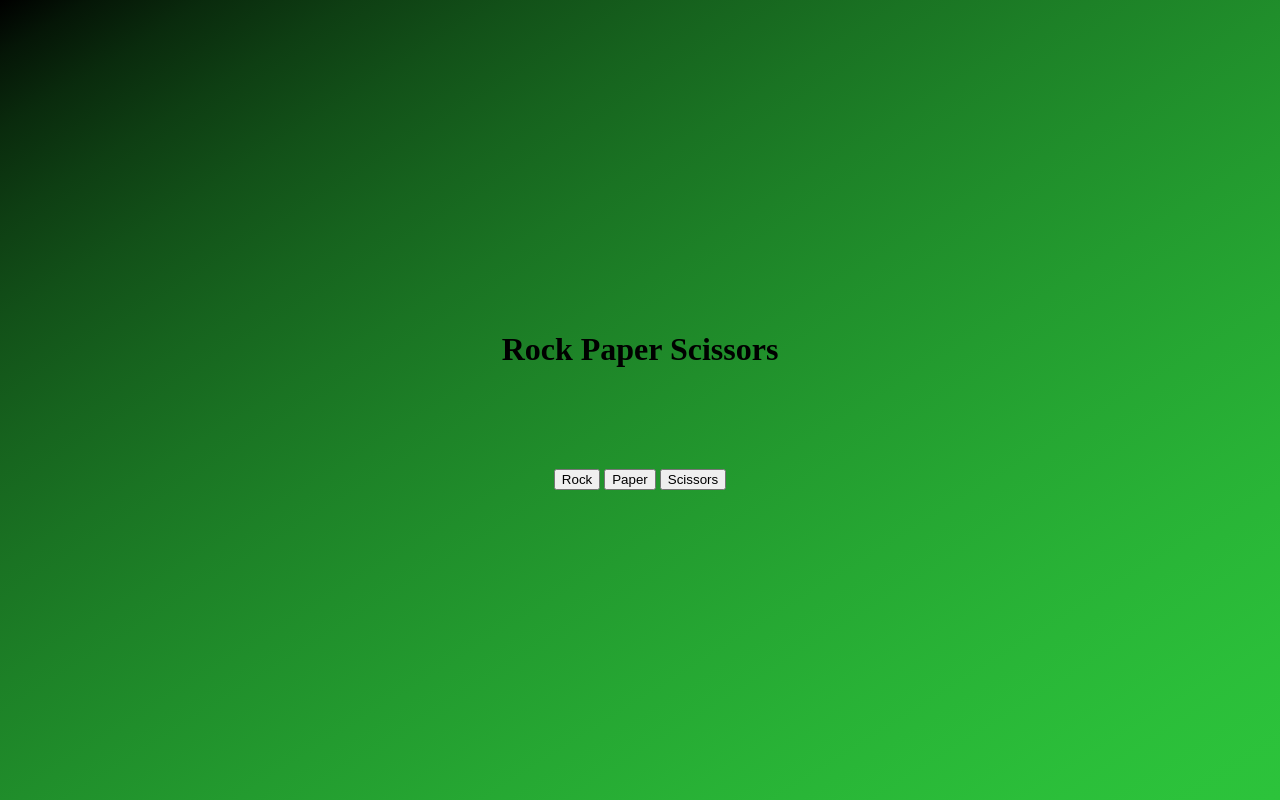
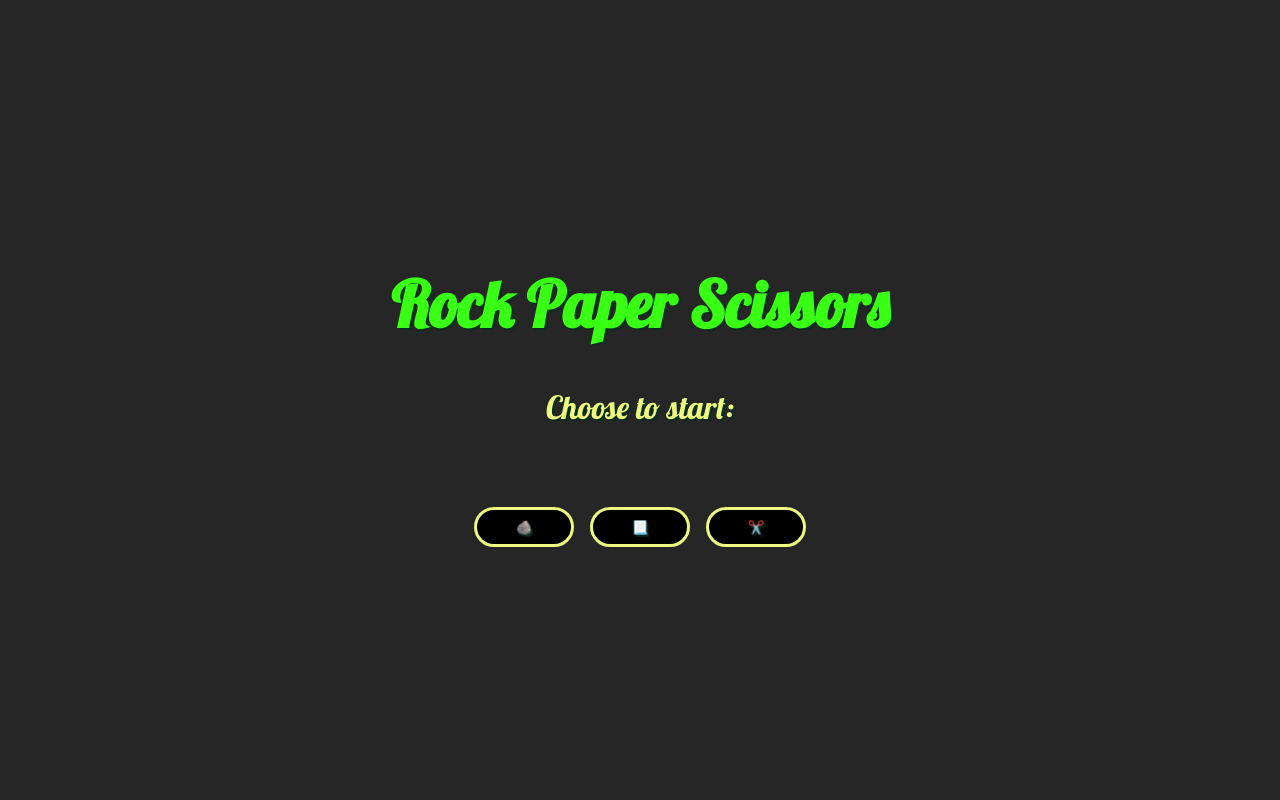
Before and after one commit to Wiktor-Siemiatkowski/TOP_Rock_Paper_Scissors, a plain HTML site: page index.html in a window 1280 px wide. Drawn offline with Linux system fonts and the light colour scheme.

Commit message:
Add style + polish

```diff
--- a/index.html
+++ b/index.html
@@ -3,17 +3,18 @@
 <head>
     <meta charset="UTF-8">
     <title>Rock Paper Scissors</title>
+    <link href="https://fonts.googleapis.com/css2?family=Lobster&display=swap" rel="stylesheet">
     <link rel="stylesheet" href="style.css" >
     <script defer src="script.js"></script>
 </head>
 <body>
     <h1 class="title">Rock Paper Scissors</h1>
-    <div class="outcome"></div>
+    <div class="outcome">Choose to start:</div>
     <div class="score"></div>
     <div class="btns">
-        <button class="rock btn">Rock</button>
-        <button class="paper btn">Paper</button>
-        <button class="scissors btn">Scissors</button>
+        <button class="rock btn">🪨</button>
+        <button class="paper btn">📃</button>
+        <button class="scissors btn">✂️</button>
     </div>
 </body>
 </html>
--- a/script.js
+++ b/script.js
@@ -58,7 +58,7 @@ function playOneRound () {
         outcomemsg.textContent = 'You\'ve lost!'
         compScore++
     }
-    showScore.textContent = `Your score --> ${userScore} ${compScore} <-- AI score`;
+    showScore.textContent = `Your score --> ${userScore} : ${compScore} <-- AI score`;
     gameOver();
 }
 
@@ -86,6 +86,6 @@ function reset () {
     btns.forEach((element) => {
         element.removeAttribute('disabled')
     });
-    showScore.textContent = `Your score --> ${userScore} ${compScore} <-- AI score`;
-    outcomemsg.textContent = '';
+    showScore.textContent = `Your score --> ${userScore} : ${compScore} <-- AI score`;
+    outcomemsg.textContent = 'Choose to start:';
 }
--- a/style.css
+++ b/style.css
@@ -1,3 +1,9 @@
+* {
+  color: #39FF14;
+  font-family: 'Lobster', cursive;
+  text-shadow: 2px 2px #092E20;
+}
+
 html {
     height: 100%;
 }
@@ -9,30 +15,37 @@ body {
     align-items: center;
     margin: 0;
     height: 100%;
-    background-repeat: no-repeat;
-    background-attachment: fixed;
-    background : linear-gradient(
-      to bottom right,
-      hsl(0, 0%, 0%) 0%,
-      hsl(125.96, 63.18%, 5.26%) 3.5%,
-      hsl(125.96, 63.18%, 10.28%) 8.1%,
-      hsl(125.96, 63.18%, 15.04%) 13.9%,
-      hsl(125.96, 63.18%, 19.54%) 20.4%,
-      hsl(125.96, 63.18%, 23.76%) 27.7%,
-      hsl(125.96, 63.18%, 27.69%) 35.5%,
-      hsl(125.96, 63.18%, 31.32%) 43.6%,
-      hsl(125.96, 63.18%, 34.63%) 51.9%,
-      hsl(125.96, 63.18%, 37.6%) 60.2%,
-      hsl(125.96, 63.18%, 40.21%) 68.3%,
-      hsl(125.96, 63.18%, 42.44%) 76%,
-      hsl(125.96, 63.18%, 44.26%) 83.3%,
-      hsl(125.96, 63.18%, 45.64%) 89.8%,
-      hsl(125.96, 63.18%, 46.52%) 95.4%,
-      hsl(125.96, 63.18%, 46.86%) 100%
-    );
+    background-color: rgba(0, 0, 0, 0.85);
+  }
+  button {
+    background-color: black;
+    border: solid;
+    border-color: #ECF87F;
+    border-radius: 25px;
+    cursor: pointer;
+  }
+
+  .title {
+    font-size: 64px;
+  }
+
+  .outcome {
+    color: #ECF87F;
+    font-size: 32px;
   }
 
   .score {
     margin: 40px;
-    font-size: 32px;
+    font-size: 48px;
   }
+
+  .btns {
+    display: flex;
+    gap: 16px;
+    margin-bottom: 32px;
+  }
+
+  .btn {
+    width: 100px;
+    height: 40px;
+  }
```
